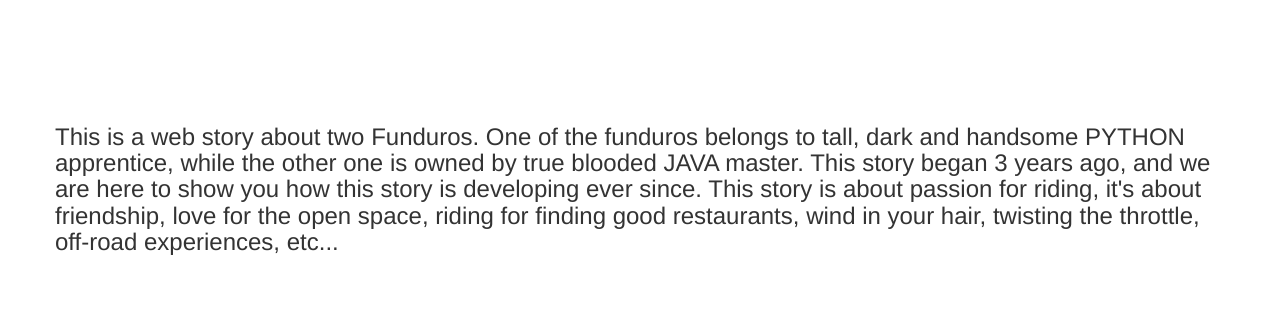
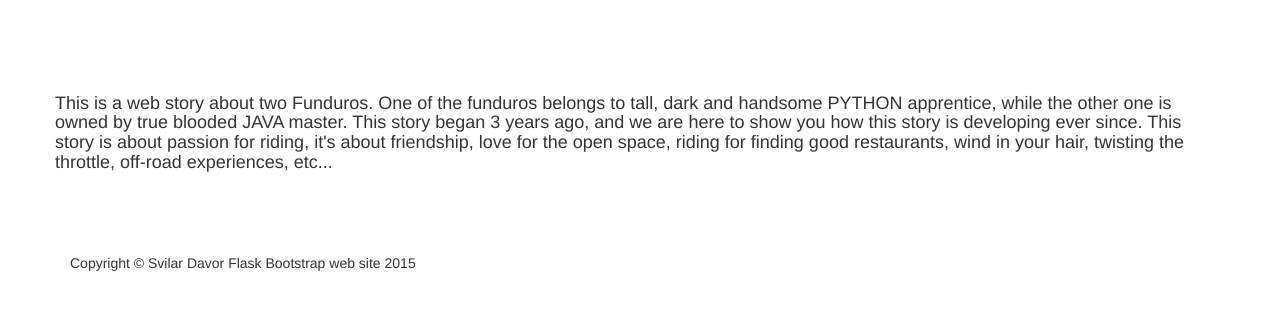
Before and after one commit to BIGDADDY1974/DAVOR_PY, a Flask app: template TEMP TESTING WORK/templates/page2.html in a window 1280 px wide. Shown: the part 941-1257 px from the top of the page. After the commit the page ends 1212 px from the top, so only its background shows below. Run offline with Flask 2, Linux system fonts and the light colour scheme; the template is opened without the code that fills it, so the values that code supplies are empty; some libraries are stand-ins or nearby versions.

Commit message:
FINNALY DONE

```diff
--- a/TEMP TESTING WORK/templates/page1.html
+++ b/TEMP TESTING WORK/templates/page1.html
@@ -120,7 +120,7 @@
                     <img class="img-responsive" src="https://v63vnq.bl3302.livefilestore.com/y3p-6jcLcVHZXj3MzIzWCsLk_o5DQl2IrSOUa3ONXI7-EX68uq5P6v-jM4qyf0IJz49YWFuQIKBemTZzNccxiVvfBt-s0tUPukpyANPbCBLuT8cr1GkvuXw9rCC2fs7oFWBc_tRUrz1Z7suwKwBzGF7-vbajRnN_f2_u3BO1QZgDZ0/20150221_152014.jpg?psid=1" alt="">
                 </a>
             </div>
-            <<div class="col-lg-3 col-md-4 col-xs-6 thumb">
+            <div class="col-lg-3 col-md-4 col-xs-6 thumb">
                 <a class="thumbnail" href="https://v63vnq.bl3302.livefilestore.com/y3pG5VvqYi5QxOk3kwWN-6CGGb0eoEEo5-rplQO0pRTqxMjY11W4O4Q7JIDgtgsKUfT5Nrf1SAPExt_6_53YXu6BMCy64yfwGvDaPqf-D_gwnfFLmjaSgkTMOluHQ88pkSgIhH2NtHf1tZDXlKBFCsOyg/Untitled11.png?psid=1">
                     <img class="img-responsive" src="https://v63vnq.bl3302.livefilestore.com/y3pG5VvqYi5QxOk3kwWN-6CGGb0eoEEo5-rplQO0pRTqxMjY11W4O4Q7JIDgtgsKUfT5Nrf1SAPExt_6_53YXu6BMCy64yfwGvDaPqf-D_gwnfFLmjaSgkTMOluHQ88pkSgIhH2NtHf1tZDXlKBFCsOyg/Untitled11.png?psid=1" alt="">
                 </a>
--- a/TEMP TESTING WORK/templates/page2.html
+++ b/TEMP TESTING WORK/templates/page2.html
@@ -82,14 +82,20 @@
     </div>
 </p>
 </br>
-</br>
      <footer>
             <div class="row">
                 <div class="col-lg-12">
-                    <p><h3>This is a web story about two Funduros. One of the funduros belongs to tall, dark and handsome PYTHON apprentice, while the other one is owned by true blooded JAVA master. This story began 3 years ago, and we are here to show you how this story is developing ever since. This story is about passion for riding, it's about friendship, love for the open space, riding for finding good restaurants, wind in your hair, twisting the throttle, off-road experiences, etc...</h3></p>
+                    <p><h4>This is a web story about two Funduros. One of the funduros belongs to tall, dark and handsome PYTHON apprentice, while the other one is owned by true blooded JAVA master. This story began 3 years ago, and we are here to show you how this story is developing ever since. This story is about passion for riding, it's about friendship, love for the open space, riding for finding good restaurants, wind in your hair, twisting the throttle, off-road experiences, etc...</h4></p>
                 </div>
             </div>
      </footer>
+ </br>
+            <div class="container">
+                <div class="row">
+                <div class="col-sm-8">Copyright &copy; Svilar Davor Flask Bootstrap web site 2015</div>
+                <div class="col-sm-8">
+                </div>
+            </div>
 
     <!-- jQuery -->
     <script src="{{ url_for('static', filename='js/jquery.js') }}"></script>
--- a/TEMP TESTING WORK/templates/page3.html
+++ b/TEMP TESTING WORK/templates/page3.html
@@ -69,7 +69,7 @@
             <div class="col-md-5">
                 <h3>Davor Svilar</h3>
                 <h4>PYTHON apprentice</h4>
-                <p>Black funduro belongs to tall, dark and handsome PYTHON apprentice, who started to ride 3 years ago. He still learn the ways of the PYTHON force, in order to become a true PYTHON knight....</p>
+                <p>Black funduro belongs to tall, dark and handsome PYTHON apprentice, who started to ride 3 years ago. He still learns the ways of the PYTHON force, in order to become a true PYTHON knight....</p>
                 <a class="btn btn-default" href="https://www.facebook.com/davor.svilar">View FCB profile <span class="glyphicon glyphicon-chevron-right"></span></a>
             </div>
         </div>
@@ -107,7 +107,8 @@
                 <div class="col-sm-8">
                 </div>
             </div>
-
+</br>
+</br>
     <!-- /.container -->
 
     <!-- jQuery -->
```
